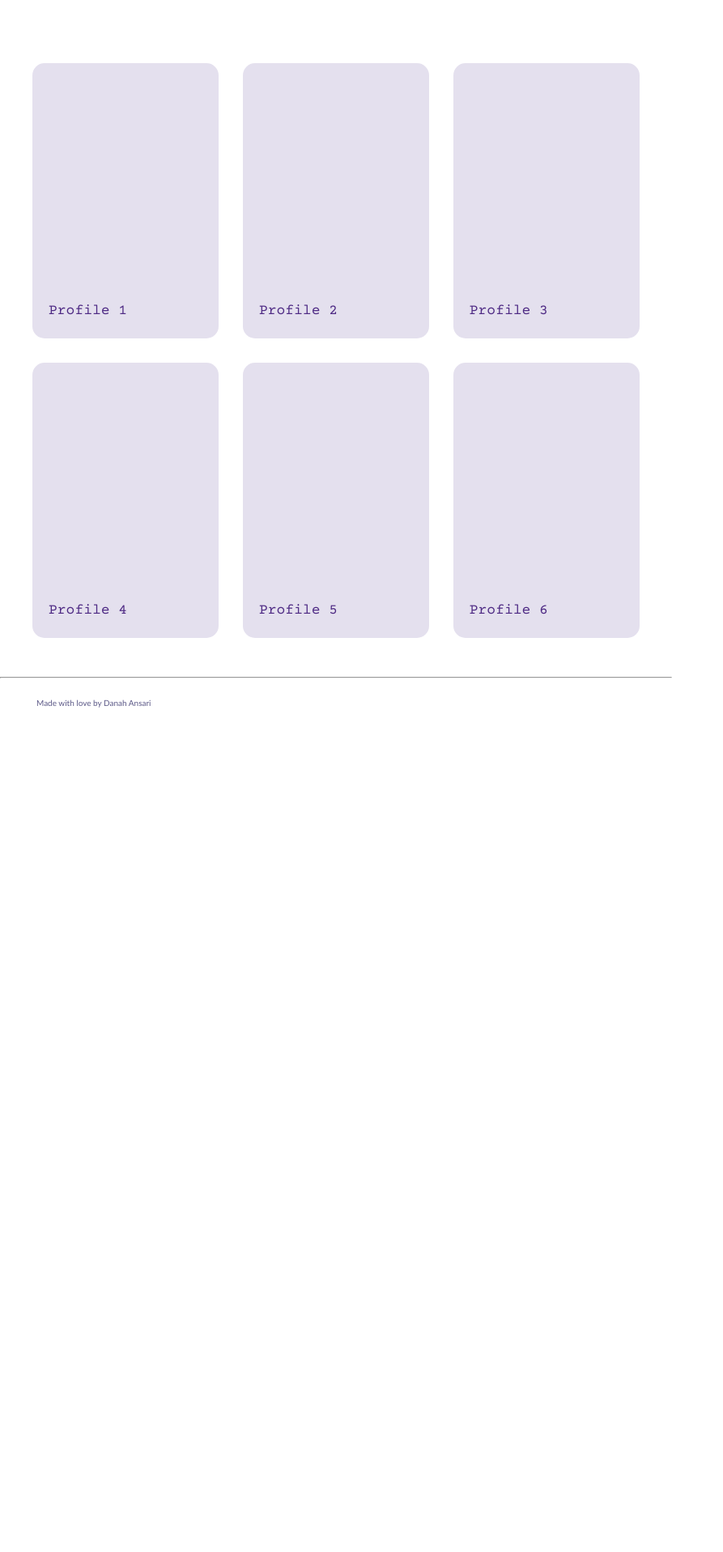
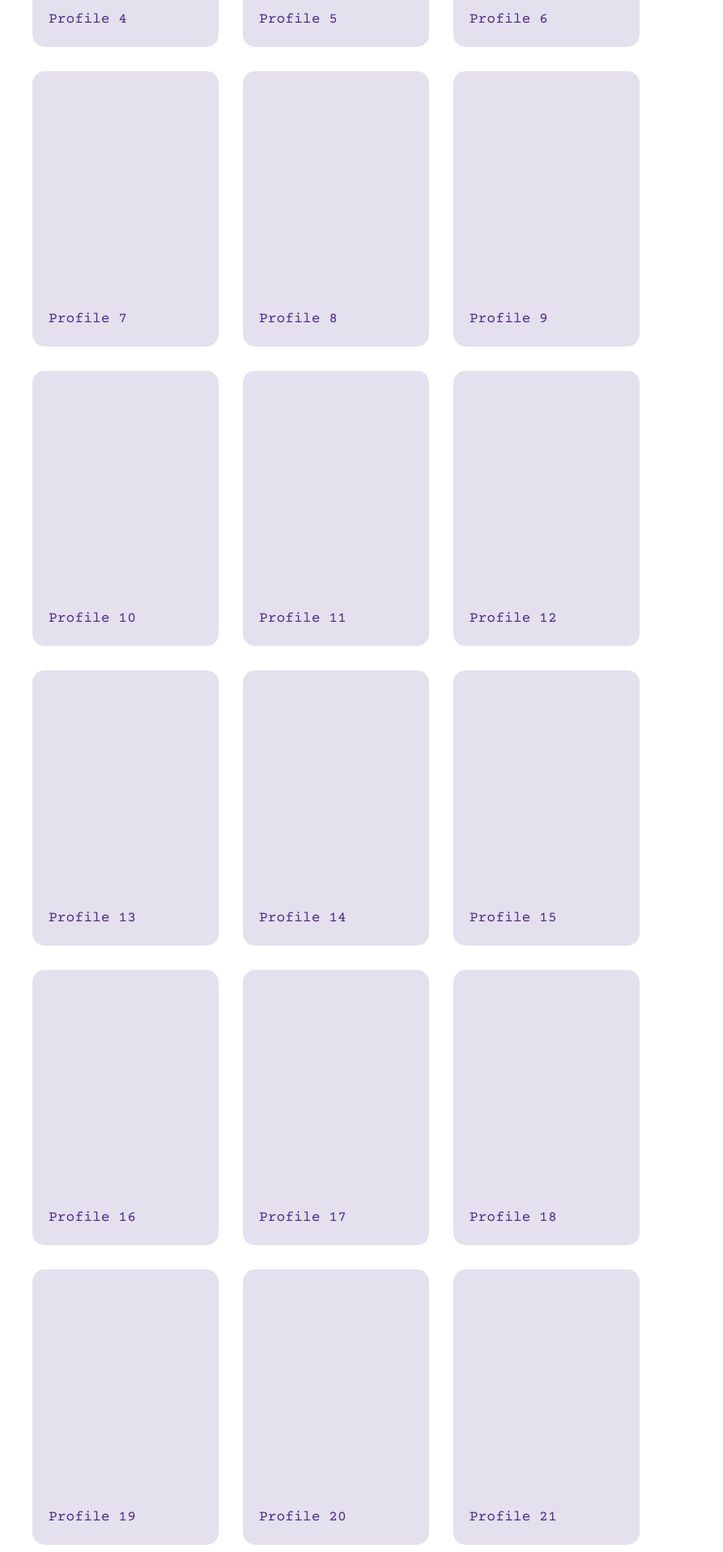
Before and after one commit to danahansari/disc-assignment-3, a React (Vite) app: page / in a window 1280 px wide. Shown: the part 880-2797 px from the top of the page at 81% size, without its empty margins (0-893 px from the left). Before the commit the page ends 1771 px from the top, so only its background shows below. Built offline with nearby package versions, Linux system fonts and the light colour scheme; a web font is replaced by a local one.

Commit message:
Tried to fix .content by removing min-height

```diff
--- a/src/App.css
+++ b/src/App.css
@@ -15,7 +15,6 @@
   align-items: center;
   gap: 20px;
   padding: 20px;
-  min-height: 100vh;
 }
 
 .logo {
--- a/src/Profiles.jsx
+++ b/src/Profiles.jsx
@@ -7,6 +7,21 @@ function Profiles() {
       <div className="grid-item">Profile 4</div>
       <div className="grid-item">Profile 5</div>
       <div className="grid-item">Profile 6</div>
+      <div className="grid-item">Profile 7</div>
+      <div className="grid-item">Profile 8</div>
+      <div className="grid-item">Profile 9</div>
+      <div className="grid-item">Profile 10</div>
+      <div className="grid-item">Profile 11</div>
+      <div className="grid-item">Profile 12</div>
+      <div className="grid-item">Profile 13</div>
+      <div className="grid-item">Profile 14</div>
+      <div className="grid-item">Profile 15</div>
+      <div className="grid-item">Profile 16</div>
+      <div className="grid-item">Profile 17</div>
+      <div className="grid-item">Profile 18</div>
+      <div className="grid-item">Profile 19</div>
+      <div className="grid-item">Profile 20</div>
+      <div className="grid-item">Profile 21</div>
     </>
   );
 }
```
